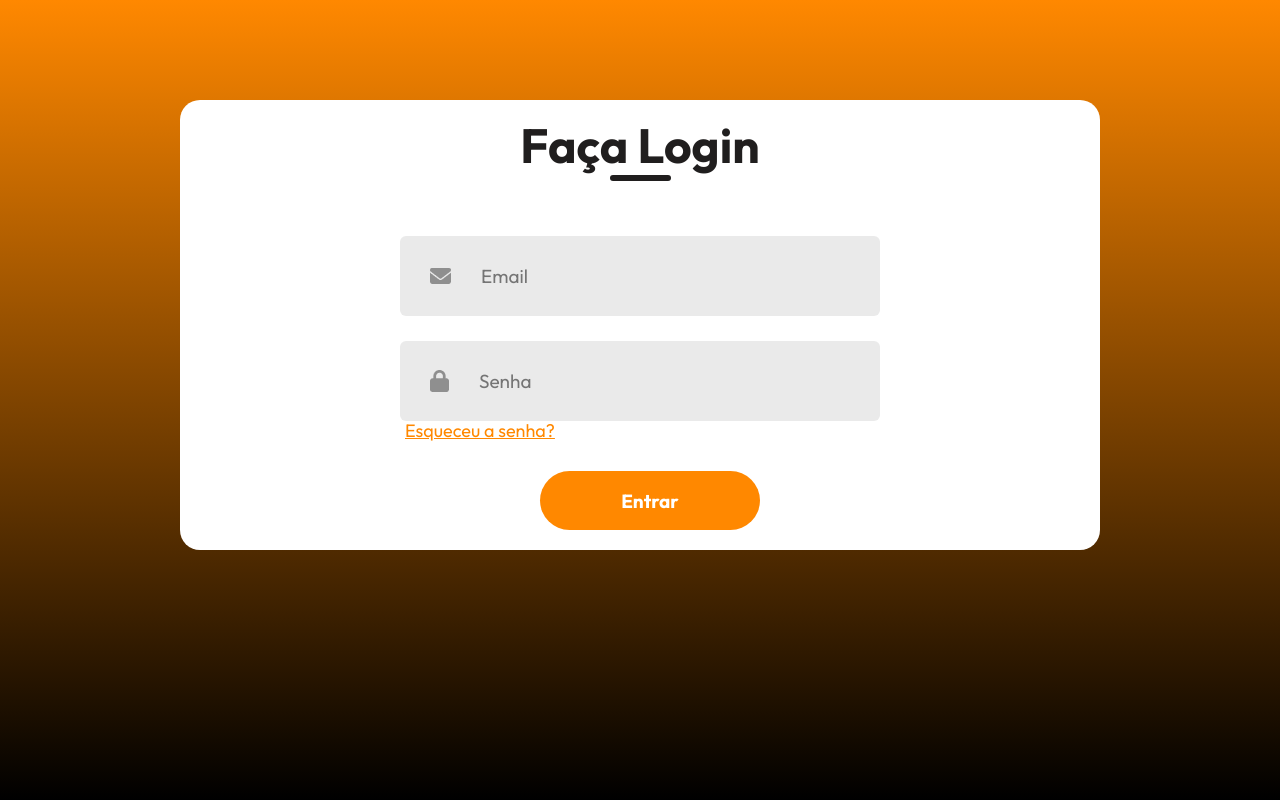
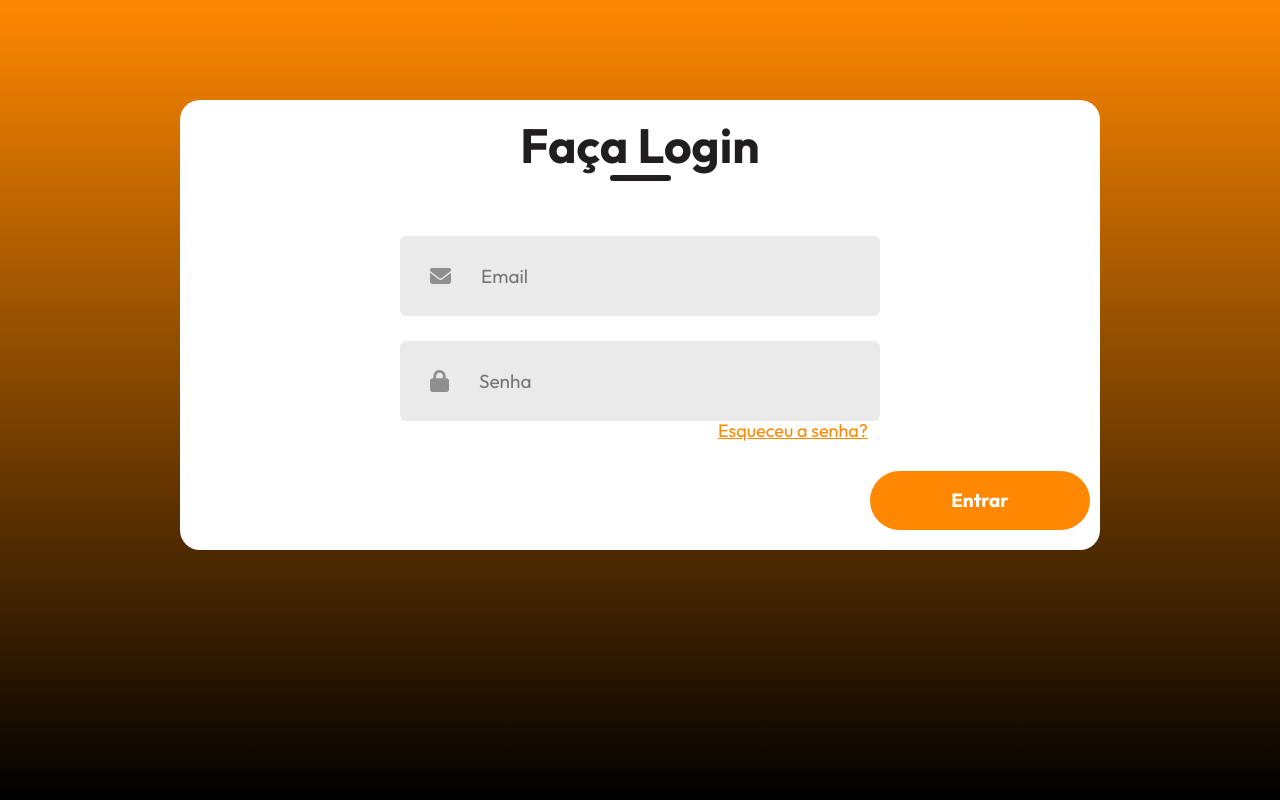
Before and after one commit to kevinsantos-s/TCCdefato, a React (Vite) app: page /login in a window 1280 px wide. Built offline with nearby package versions, Linux system fonts and the light colour scheme.

Commit message:
novas coisas

```diff
--- a/package.json
+++ b/package.json
@@ -10,7 +10,9 @@
     "preview": "vite preview"
   },
   "dependencies": {
+    "bootstrap": "^5.3.3",
     "react": "^18.2.0",
+    "react-bootstrap": "^2.10.2",
     "react-dom": "^18.2.0",
     "react-router-dom": "^6.23.1",
     "react-scroll": "^1.9.0"
--- a/src/Components/AppRoutes.jsx
+++ b/src/Components/AppRoutes.jsx
@@ -1,10 +1,10 @@
 import { Routes, Route, Router } from "react-router-dom"
 import App from "../templates/App/App"
-import Home from "../templates/Inicio/Inicio"
+import Inicio from "../templates/Inicio/Inicio"
 import Register from "../templates/Register/Register"
 import Login from "../templates/Login/Login"
 import Forgotpass from "../templates/Login/Forgotpass"
-
+import Home from "../templates/Home/Home"
 
 const AppRoutes = () => {
 
@@ -12,10 +12,11 @@ const AppRoutes = () => {
         <div>
             <Routes>
             <Route path="/" element={<App />} />
-            <Route path="/home" element={<Home />} />
+            <Route path="/inicio" element={<Inicio />} />
             <Route path="/register" element={<Register />} />
             <Route path="/login" element={<Login/>} />
             <Route path="/forgotpass" element={<Forgotpass/>} />
+            <Route path="/home" element={<Home/>} />
             </Routes>
         </div>
     )
--- /dev/null
+++ b/src/templates/Home/Home.css
@@ -0,0 +1,4 @@
+.bg-body-tertiary{
+    margin-top: 50px;
+    color: black;
+}
--- /dev/null
+++ b/src/templates/Home/Home.jsx
@@ -0,0 +1,12 @@
+import React from 'react'
+
+import './Home.css'
+
+const Home = () => {
+    return (
+       <>
+       </>
+  );
+}
+
+export default Home
--- a/src/templates/Login/Forgotpass.css
+++ b/src/templates/Login/Forgotpass.css
@@ -65,7 +65,7 @@
 }
 
 .forgotpass{
-    padding-left: 225px;
+    padding-left: 538px;
     margin-top: 25px;
     color: #ff8800;
     font-size: 18px;
@@ -84,7 +84,7 @@
     align-items: center;
     width: 220px;
 
-    margin-left: 360px;
+    margin-left: 320px;
     margin-top: 30px;
     height: 59px;
     color: #fff;
--- a/src/templates/Login/Login.jsx
+++ b/src/templates/Login/Login.jsx
@@ -30,7 +30,7 @@ const Login = () => {
 
 
     <div className="submit-container">
-        <div className="submit">Entrar</div>
+        <Link to={"/home"} className="submit">Entrar</Link>
 
     </div>
     </div>
--- a/src/templates/Register/Register.css
+++ b/src/templates/Register/Register.css
@@ -65,7 +65,7 @@
 }
 
 .alreadyhave{
-    padding-left: 250px;
+    padding-left: 570px;
     margin-top: 15px;
     color: #797979;
     font-size: 18px;
@@ -85,6 +85,7 @@
 .submit-container{
     gap: 30px;
     margin: 20px auto;
+    padding-left: 370px;
 }
 
 .submit{
@@ -92,7 +93,7 @@
     justify-content: center;
     align-items: center;
     width: 220px;
-    margin-left: 390px;
+    margin-left: 650px;
     margin-top: 30px;
     height: 59px;
     color: #fff;
```
Also changed, not shown: 1 other file (tests, documents, lock files or other folders).
